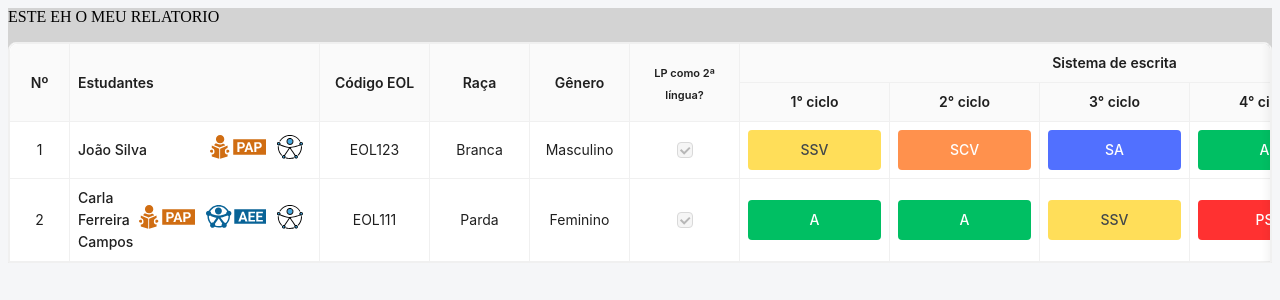
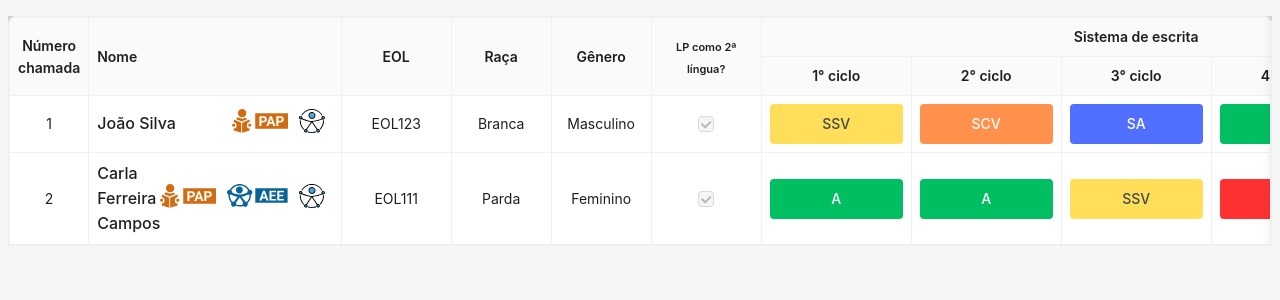
Before and after one commit to prefeiturasp/SME-NovaSondagem-Frontend, a React (Vite) app: page /relatorio in a window 1280 px wide. Shown: the top 300 px of the page. Built offline with nearby package versions, Linux system fonts and the light colour scheme.

Commit message:
ajuste nomes, removendo texto desnecesario, ajuste css

```diff
--- a/src/componentes/sondagemRelatorio/listaDinamicaRelatorio/listaDinamicaRelatorio.css
+++ b/src/componentes/sondagemRelatorio/listaDinamicaRelatorio/listaDinamicaRelatorio.css
@@ -39,12 +39,20 @@
   font-weight: 500;
 }
 
+.font-size-16 {
+  font-size: 16px;
+}
+
 .estudantes-config-relatorio {
   display: flex;
   justify-content: space-between;
   align-items: center;
 }
 
+.icones-estudante-relatorio {
+  margin-top: 4px;
+}
+
 .lp-config-relatorio {
   font-size: 11px;
   white-space: normal;
--- a/src/componentes/sondagemRelatorio/listaDinamicaRelatorio/listaDinamicaRelatorio.tsx
+++ b/src/componentes/sondagemRelatorio/listaDinamicaRelatorio/listaDinamicaRelatorio.tsx
@@ -111,7 +111,7 @@ const ListaDinamicaRelatorio: React.FC<ListaDinamicaRelatorioProps> = ({
   const columnsDinamicas: ColumnsType<EstudanteRelatorio> = [];
 
   columns.push({
-    title: "Nº",
+    title: "Número chamada",
     key: "numeroChamada",
     width: 60,
     align: "center",
@@ -120,14 +120,14 @@ const ListaDinamicaRelatorio: React.FC<ListaDinamicaRelatorioProps> = ({
   });
 
   columns.push({
-    title: "Estudantes",
+    title: "Nome",
     key: "estudante",
     width: 250,
     fixed: "left",
     render: (_, record) => (
       <Space direction="vertical" size={0} className="width100">
         <div className="estudantes-config-relatorio">
-          <span className="font-weight-500">{record.nome}</span>
+          <span className="font-weight-500 font-size-16">{record.nome}</span>
           <Space size={4}>
             {record.pap && <LogoPAP />}
             {record.aee && <LogoAEE />}
@@ -139,7 +139,7 @@ const ListaDinamicaRelatorio: React.FC<ListaDinamicaRelatorioProps> = ({
   });
 
   columns.push({
-    title: "Código EOL",
+    title: "EOL",
     key: "codigoEol",
     width: 110,
     align: "center",
--- a/src/paginas/relatorio/relatorio.tsx
+++ b/src/paginas/relatorio/relatorio.tsx
@@ -5,7 +5,6 @@ import ConteudoRelatorio from "~/componentes/sondagemRelatorio/conteudoRelatorio
 const Relatorio: React.FC = () => {
   return (
     <div className="relatorio">
-      ESTE EH O MEU RELATORIO
       <ConteudoRelatorio />
     </div>
   );
```
